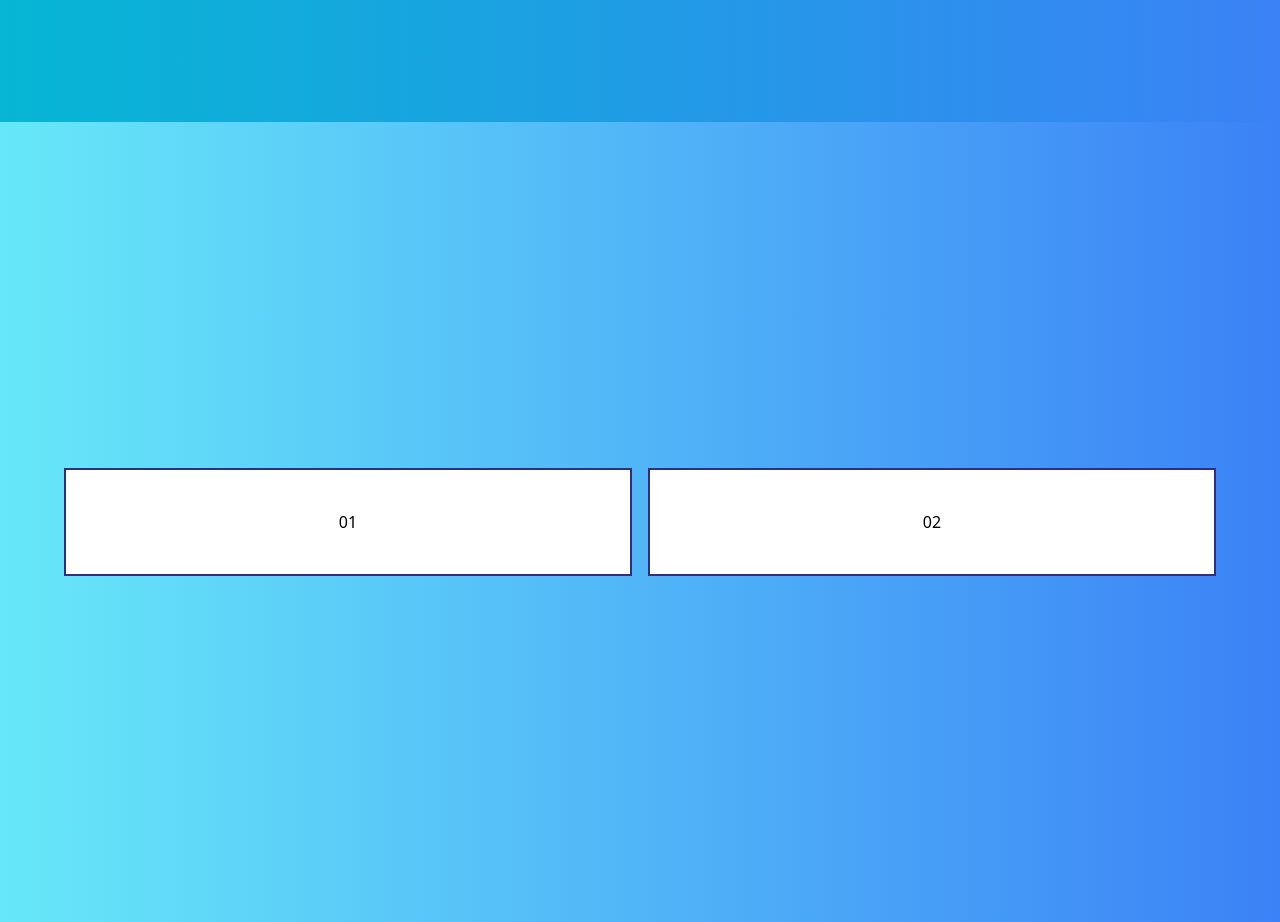
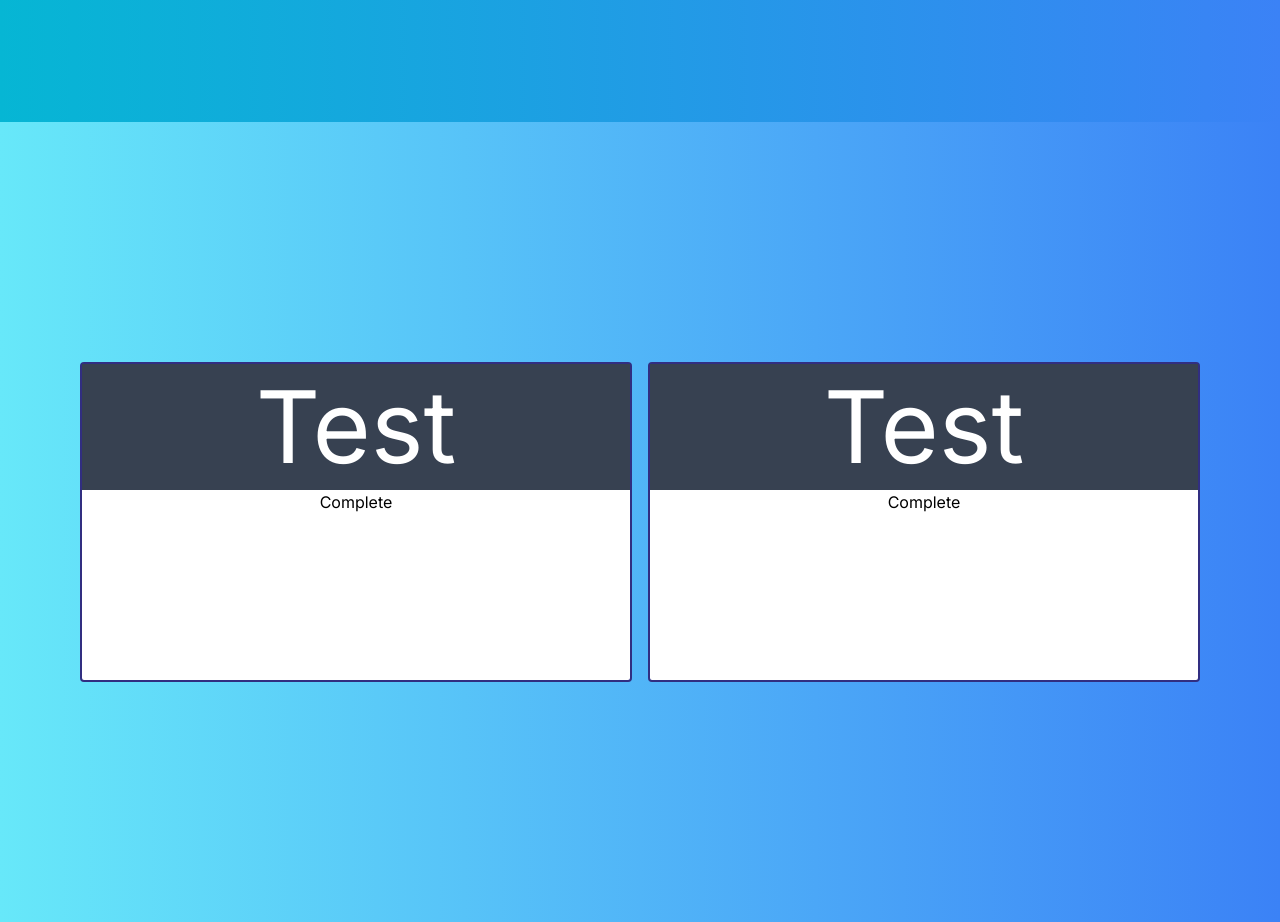
Before and after one commit to Splicid/Minimal-Website, a React (Vite) app: page / in a window 1280 px wide. Shown: the part 700-1622 px from the top of the page. Built offline with nearby package versions, Linux system fonts and the light colour scheme.

Commit message:
Fixed some issues

```diff
--- a/src/pages/experience.jsx
+++ b/src/pages/experience.jsx
@@ -3,10 +3,20 @@
 
 const experience = () => {
     return(
-        <div className="flex items-center justify-center h-[100vh] bg-gradient-to-r from-cyan-300 to-blue-500">
-            <div class="grid grid-cols-2 gap-4 w-screen">
-                <div className="text-center border-solid border-2 border-indigo-900 px-10 py-10 bg-white max-w-7xl ml-16">01</div>
-                <div className="text-center border-solid border-2 border-indigo-900 px-10 py-10 bg-white max-w-7xl mr-16">02</div>
+        <div className="flex items-center justify-center h-[100vh] bg-gradient-to-r from-cyan-300 to-blue-500 font-inter">
+            <div className="grid grid-cols-2 gap-4 w-screen h-[50vh] m-10 p-10">
+                <div className="text-center border-solid border-2 border-indigo-900  bg-white max-w-7xl rounded">
+                    <div className="bg-gray-700 h-2/5 flex items-center justify-center">
+                        <h5 className="text-white text-xl"> Test </h5>
+                    </div>
+                    <h5> Complete </h5>
+                </div>
+                <div className="text-center border-solid border-2 border-indigo-900  bg-white max-w-7xl rounded">
+                    <div className="bg-gray-700 h-2/5 flex items-center justify-center">
+                        <h5 className="text-white text-xl"> Test </h5>
+                    </div>
+                    <h5> Complete</h5>
+                </div>
             </div>
         </div>
     )
```
